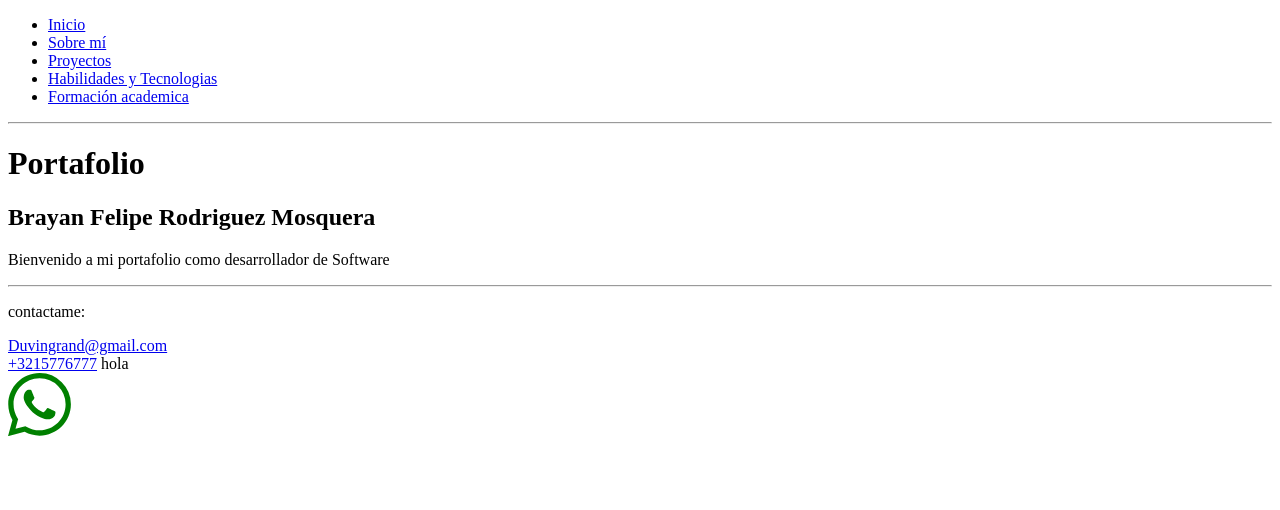
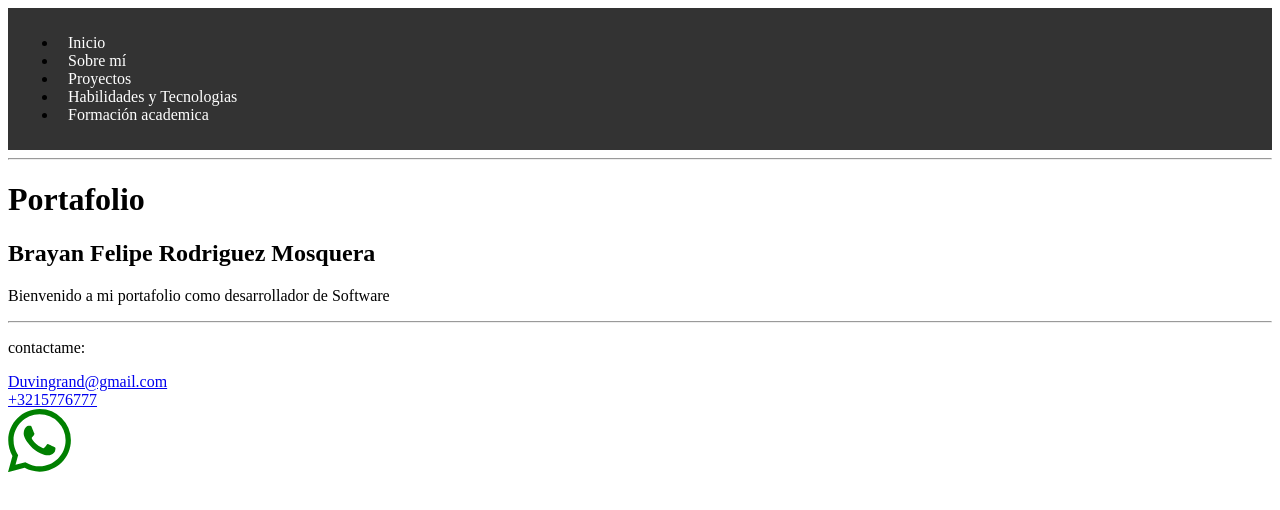
Before and after one commit to Duvingrand/portafolioPersonal, a plain HTML site: page index.html in a window 1280 px wide. Drawn offline with Linux system fonts and the light colour scheme.

Commit message:
ultima prueba

```diff
--- a/index.html
+++ b/index.html
@@ -4,7 +4,7 @@
     <meta charset="UTF-8" />
     <meta name="viewport" content="width=device-width, initial-scale=1.0" />
     <title>Portafolio</title>
-    <link rel="stylesheet" href="/">
+    <link rel="stylesheet" href="/src/css/styles.css">
   </head>
   <body>
     <header>
@@ -35,7 +35,6 @@
       <a href="mailto:Duvingrand@gmail.com">Duvingrand@gmail.com</a>
       <br />
       <a href="tel:+3215776777">+3215776777</a>
-      hola
       <br />
       <a href="http://wa.me/+523215775777">
         <svg width="5%" height="5%" fill="Green" viewBox="0 0 16 16">
--- a/src/css/styles.css
+++ b/src/css/styles.css
@@ -1,7 +1,7 @@
 /* Estilo básico para el nav */
 nav {
-    background-color: #333; /* Color de fondo */
-    padding: 10px; /* Espaciado interno */
+    background-color: #333;
+    padding: 10px;
   }
 
   /* Estilo para los enlaces dentro del nav */
```
